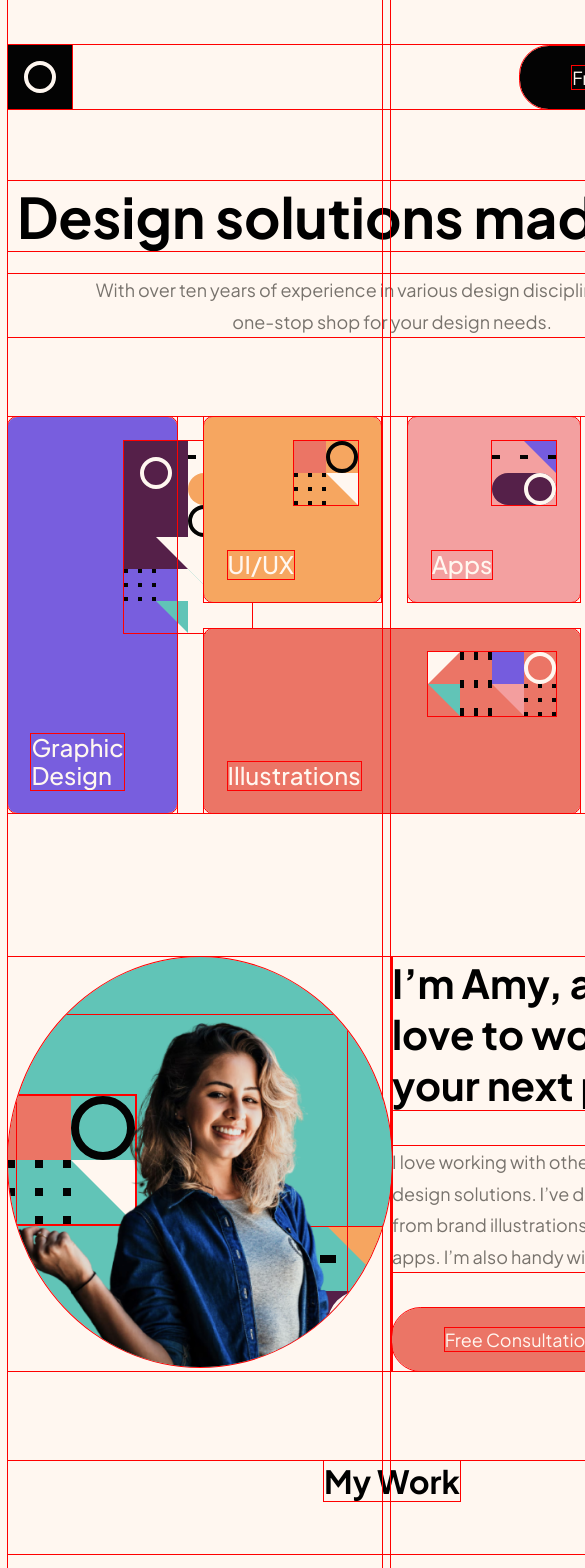
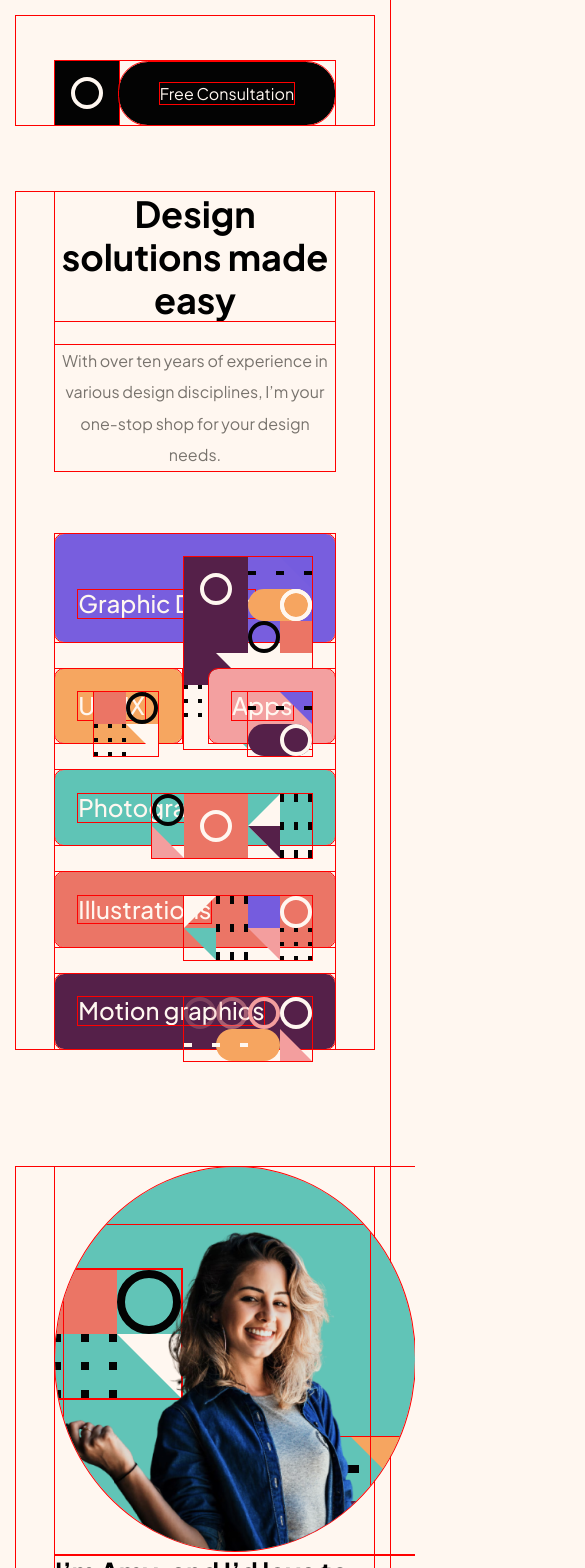
Before and after one commit to JlordS32/Design-Portfolio, a React (Vite) app: page / in a window 390 px wide. Shown: the top 1568 px of the page, 585 px wide, since content can reach past the window. Built offline with nearby package versions, Linux system fonts and the light colour scheme.

Commit message:
finished media quries for tablet screens

```diff
--- a/src/components/Contact.tsx
+++ b/src/components/Contact.tsx
@@ -4,11 +4,12 @@ import Button from "./Button";
 const Contact = () => {
    return (
       <section className={styles.contact}>
+         <div className={styles.container}>
             <div className={styles.booking}>
                <h2>Book a call with me</h2>
                <p>
-               I’d love to have a chat to see how I can help you. The best first
-               step is for us to discuss your project during a free
+                  I’d love to have a chat to see how I can help you. The best
+                  first step is for us to discuss your project during a free
                   consultation. Then we can move forward from there.
                </p>
             </div>
@@ -16,6 +17,7 @@ const Contact = () => {
             <div className={styles.clickToAction}>
                <Button text="Free Consultation" buttonType="secondary" />
             </div>
+         </div>
       </section>
    );
 };
--- a/src/components/ImageSlider.tsx
+++ b/src/components/ImageSlider.tsx
@@ -1,4 +1,4 @@
-import { useEffect, useState } from "react";
+import { useState } from "react";
 import styles from "../styles/modules/ImageSlider.module.scss";
 import Arrow from "./Arrow";
 import { ImageSliderType } from "../types/ImageSlider";
@@ -8,14 +8,14 @@ const ImageSlider = ({ images }: ImageSliderType) => {
 
    const showNextImage = () => {
       setImageIndex((index) => {
-         if (index === images.length - 2) return 0;
+         if (index === images.length - 1) return 0;
          return index + 1;
       });
    };
 
    const showPreviousImage = () => {
       setImageIndex((index) => {
-         if (index === 0) return images.length - 2;
+         if (index === 0) return images.length - 1;
          return index - 1;
       });
    };
--- a/src/styles/index.scss
+++ b/src/styles/index.scss
@@ -66,12 +66,12 @@ h3 {
 }
 
 h1 {
-   font-size: 3.11111rem;
-   line-height: 70px;
+   font-size: clamp(2rem, 6.5vw, 3.12rem);
+   line-height: 1.2;
 }
 
 h2 {
-   font-size: 2.22222rem;
+   font-size: clamp(1.45rem, 4vw, 2.22rem);
    line-height: normal;
 }
 
@@ -81,22 +81,6 @@ h3 {
 }
 
 p {
+   font-size: clamp(0.89rem, 2.5vw, 1rem);
    line-height: 1.75rem;
 }
-
-// SCREEN SIZE
-// Tablet
-@media (max-width: 1024px) {
-   body {
-       padding-left: 12px;
-       padding-right: 12px;
-   }
-}
-
-// Mobile
-@media (max-width: 768px) {
-   body {
-       padding-left: 8px;
-       padding-right: 8px;
-   }
-}
--- a/src/styles/modules/About.module.scss
+++ b/src/styles/modules/About.module.scss
@@ -7,17 +7,19 @@ section.about {
    width: 100%;
 }
 
-.imageWrapper {
+.imgWrapper {
    width: 100%;
+   padding-right: 3.9rem;
+   position: relative;
 }
 
 .imgWrapper > div {
    position: relative;
    display: inline-block;
    border-radius: 50%;
-   background: #61C4B7;
+   background: #61c4b7;
    overflow: hidden;
-   padding: 1.5em;
+   padding: 1.5rem;
 
    img:nth-child(1) {
       width: 100%;
@@ -59,3 +61,52 @@ section.about {
       color: var(--grey);
    }
 }
+
+@media screen and (max-width: 1028px) {
+   .wrapper {
+      h2 {
+         text-wrap: pretty;
+      }
+   }
+
+   .imgWrapper {
+      padding: 0;
+
+      div {
+         right: 15%;
+
+         img:nth-child(2) {
+            top: 7.5rem;
+         }
+      }
+   }
+}
+
+@media screen and (max-width: 900px) {
+   section.about {
+      margin-top: 6.6rem;
+   }
+
+   .wrapper {
+      gap: 1.3rem;
+   }
+}
+
+@media screen and (max-width: 800px) {
+   .imgWrapper > div {
+      width: 20rem;
+      position: absolute;
+   }
+}
+
+@media screen and (max-width: 600px) {
+   .imgWrapper > div {
+      width: 20rem;
+      position: relative;
+      right: 0%;
+   }
+
+   section.about {
+      grid-template-columns: repeat(1, 1fr);
+   }
+}
--- a/src/styles/modules/Arrow.module.scss
+++ b/src/styles/modules/Arrow.module.scss
@@ -13,13 +13,11 @@
    }
 
    &[data-direction="right"]:hover {
-      transform: scaleX(-1) scale(1.05);
       background-color: var(--purple);
    }
 
    &:hover {
       cursor: pointer;
-      transform: scale(1.05);
       background-color: var(--purple);
    }
 
--- a/src/styles/modules/Button.module.scss
+++ b/src/styles/modules/Button.module.scss
@@ -8,10 +8,12 @@
    height: 3.5rem;
    border-radius: 1.6rem;
    transition: all 0.3s ease;
+   font-size: 0.89rem;
 
    &:hover {
       cursor: pointer;
       transform: scale(1.025);
+      box-shadow: 0px 10px 15px -3px hsla(0, 0%, 0%, 0.178);
    }
 
    &:active {
--- a/src/styles/modules/Contact.module.scss
+++ b/src/styles/modules/Contact.module.scss
@@ -1,17 +1,18 @@
 @use "../scss/utility" as *;
 
-section.contact {
+.container {
    @include flex;
    background-color: var(--black);
    border-radius: 0.55556rem;
    color: var(--white);
    margin-top: 4.9rem;
    margin-bottom: 3.15rem;
-   padding: 4.5rem;
-   gap: 10.11rem;
+   padding: 4.5rem 3.16rem !important;
 }
 
 .booking {
+   flex: 1;
+   margin-right: 7rem;
 
    h2 {
       padding: 1.5rem 0;
@@ -22,6 +23,20 @@ section.contact {
    }
 }
 
-.clickToAction {
-   @include flex;
+@media screen and (max-width: 900px) {
+   .container {
+      flex-direction: column;
+      padding: 3.15rem;
+      padding: 4rem 3rem !important;
+      gap: 1.45rem;
+   }
+
+   .booking {
+      margin-right: 0;
+
+      h2, p {
+         @include text-center;
+         text-wrap: wrap;
+      }
+   }
 }
--- a/src/styles/modules/Hero.module.scss
+++ b/src/styles/modules/Hero.module.scss
@@ -1,15 +1,16 @@
 @use "../scss/utility" as *;
+@use 'sass:math';
 
 section.hero {
    @include flex;
    flex-direction: column;
    margin-top: 4rem;
+   gap: 4.45rem;
 }
 
 .title {
    width: 100%;
    max-width: 47rem;
-   margin-bottom: 4.45rem;
 
    h1,
    p {
@@ -28,12 +29,16 @@ section.hero {
 
 .graphics {
    display: grid;
+   width: 100%;
    height: 22rem;
-   width: 100%;
-   grid-template-columns: repeat(6, 1fr);
+   grid-template-columns: repeat(auto-fit, minmax(8rem, 1fr));
    grid-template-rows: repeat(2, 1fr);
-   grid-auto-rows: 10rem;
+   grid-auto-rows: 1fr;
    gap: 1.5rem;
+
+   .gridWrapper {
+      align-content: center;
+   }
 
    .gridWrapper > div {
       @include flex(space-between, flex-end);
@@ -45,9 +50,18 @@ section.hero {
       font-size: 1.34rem;
       font-weight: 500;
       line-height: 1.55rem;
+      position: relative;
+      transition: all 0.3s ease;
 
       img {
+         position: absolute;
          align-self: flex-start;
+         right: 1.3rem;
+      }
+
+      &:hover {
+         transform: scale(1.05) rotate(-3deg);
+         box-shadow: 0px 10px 15px -3px hsla(0, 0%, 0%, 0.178);
       }
    }
 
@@ -96,3 +110,26 @@ section.hero {
       }
    }
 }
+
+@media screen and (max-width: 900px) {
+   section.hero {
+      margin-top: 3.7rem;
+      gap: 3.5rem;
+   }
+
+   .graphics {
+      height: calc(22rem * 1.3);
+   }
+}
+@media screen and (max-width: 800px) {
+   .graphics {
+      grid-template-columns: repeat(auto-fit, minmax(6rem, 1fr));
+   }
+}
+@media screen and (max-width: 768px) {
+   .title {
+      p {
+         padding: 0;
+      }
+   }
+}
--- a/src/styles/modules/ImageSlider.module.scss
+++ b/src/styles/modules/ImageSlider.module.scss
@@ -18,6 +18,6 @@
 
    img {
       transition: translate 0.3s ease;
-      padding: 1.6rem;
+      padding: 0 0.8rem;
    }
 }
--- a/src/styles/modules/Main.module.scss
+++ b/src/styles/modules/Main.module.scss
@@ -1,5 +1,18 @@
 .main {
-   width: clamp(768px, 100%, 1200px);
+   width: clamp(375px, 100%, 1200px);
    margin: 0 auto;
-   padding-bottom:  4.5rem;
+   padding-bottom:  3.5rem;
+
+   @media screen and (max-width: 900px) {
+      padding-bottom:  3rem;
+   }
+
+   @media screen and (max-width: 500px) {
+      padding: 0.9rem;
+      padding-bottom:  1.9rem;
+   }
+
+   nav, section {
+      padding: 0 2.15rem;
+   }
 }
--- a/src/styles/modules/Portfolio.module.scss
+++ b/src/styles/modules/Portfolio.module.scss
@@ -3,6 +3,7 @@
 section.portfolio {
    @include flex(center, center, column);
    flex-direction: column;
+   padding: 0 !important;
    gap: 3rem;
    margin-top: 5rem;
    width: 100%;
```
Lines whose indentation alone changed are shown as unchanged.
